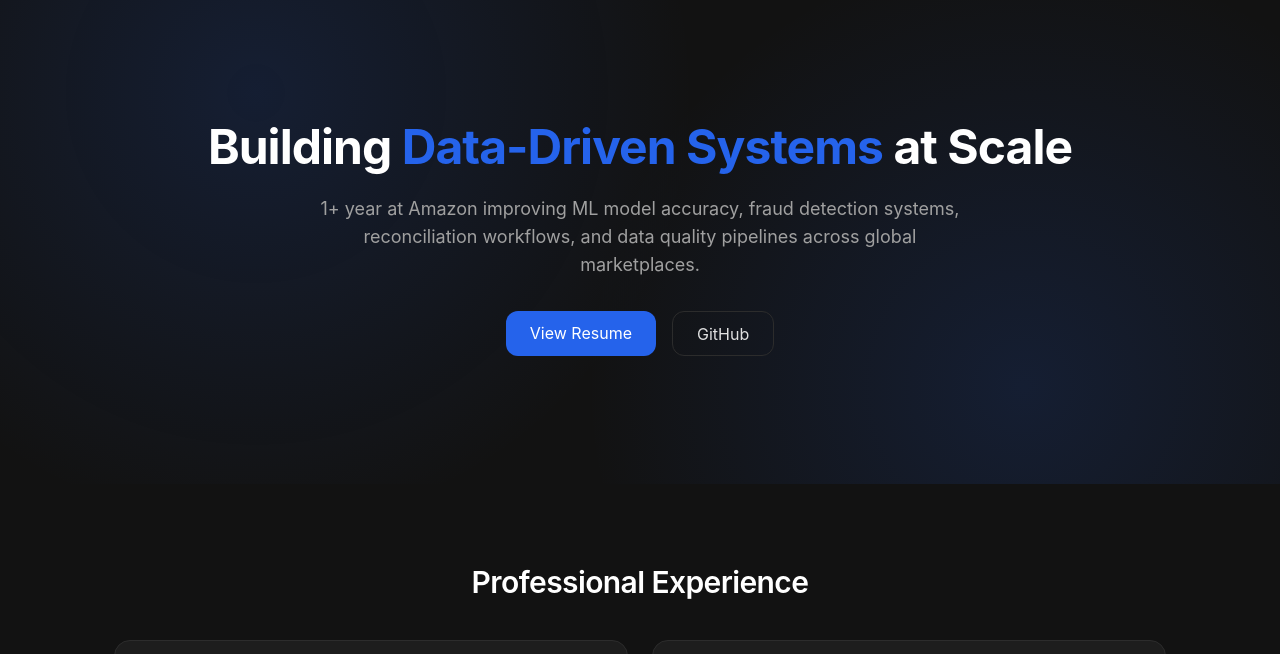
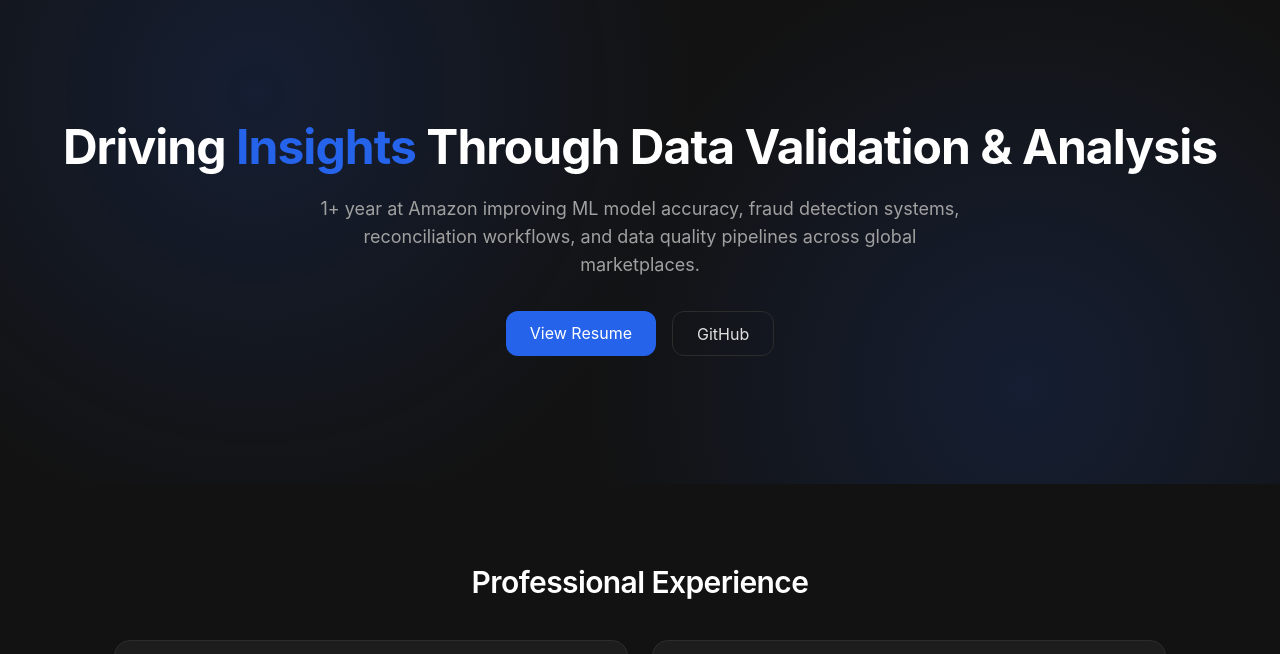
Before and after one commit to GeorgeDPal/GeorgeDPal.github.io, a plain HTML site: page index.html in a window 1280 px wide. Shown: the part 94-748 px from the top of the page. Drawn offline with nearby package versions, Linux system fonts and the light colour scheme.

Commit message:
Update hero section heading in index.html

```diff
--- a/index.html
+++ b/index.html
@@ -65,7 +65,7 @@
 <!-- HERO -->
 <section class="hero">
   <h2 class="text-4xl md:text-5xl font-bold text-white">
-    Building <span class="accent">Data-Driven Systems</span> at Scale
+    Driving <span class="accent">Insights </span> Through Data Validation & Analysis
   </h2>
   <p class="mt-6 text-lg text-muted max-w-2xl mx-auto">
     1+ year at Amazon improving ML model accuracy, fraud detection systems, reconciliation workflows, and data quality pipelines across global marketplaces.
```
